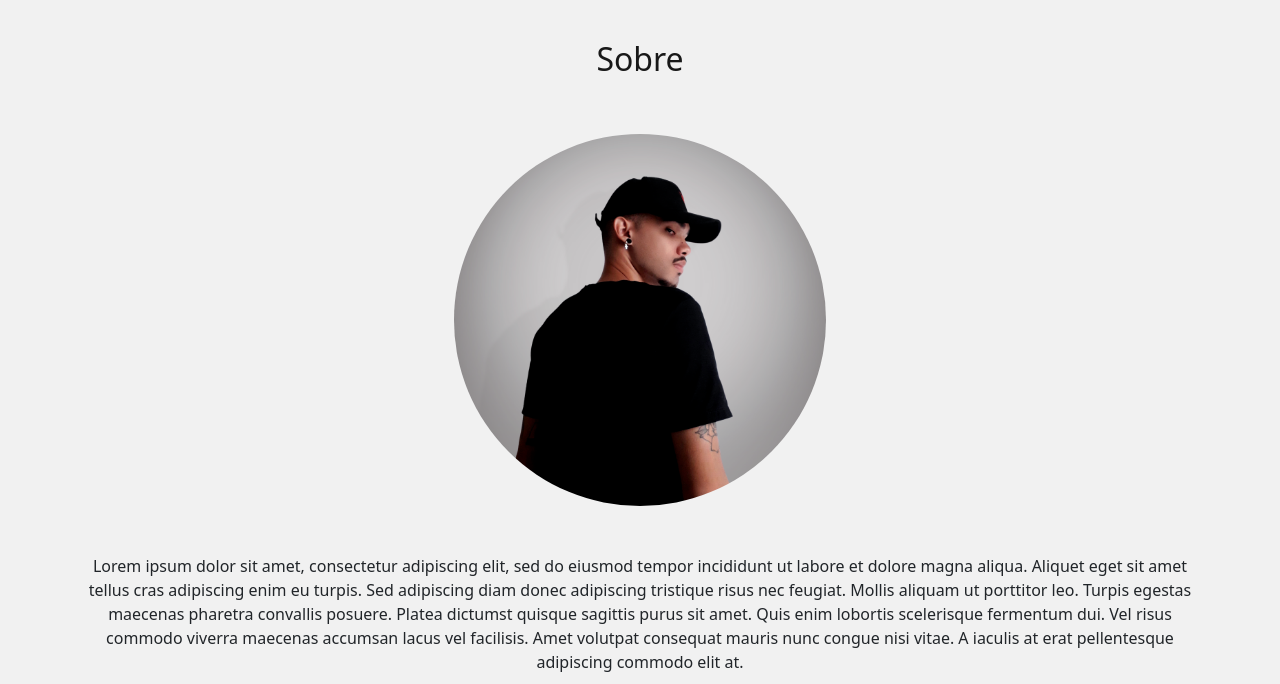
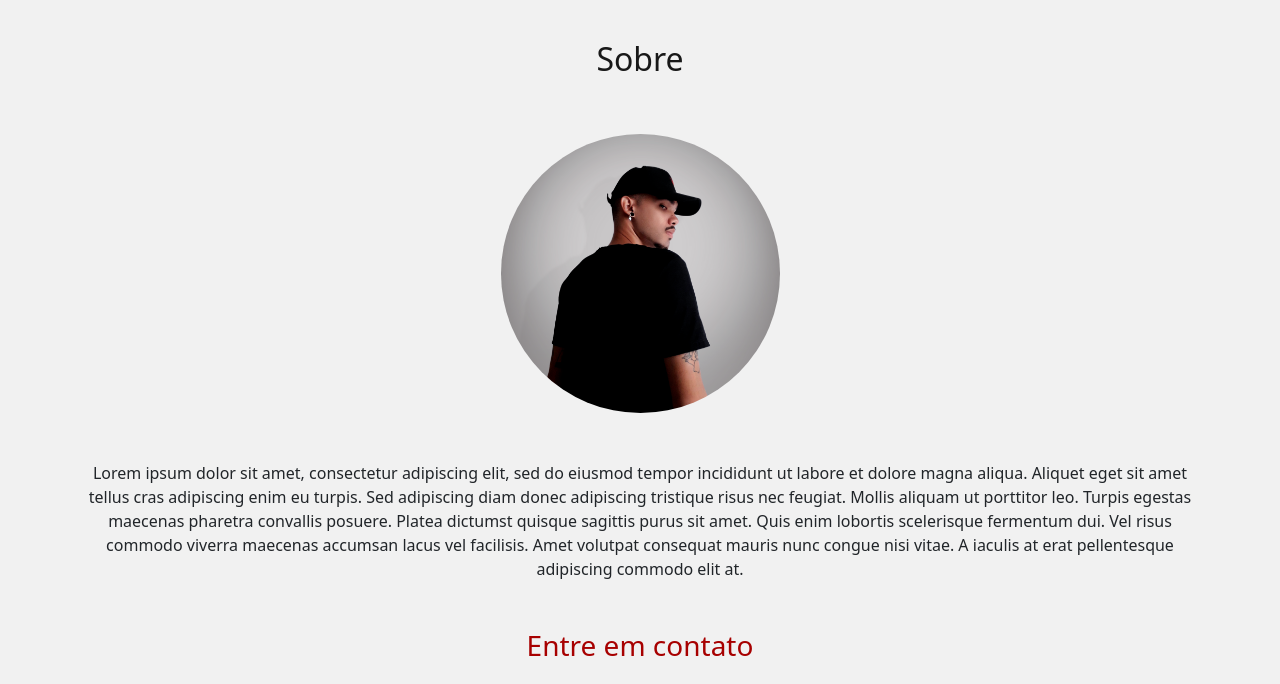
Before and after one commit to wendellwcl/MyArt, a plain HTML site: page index.html in a window 1280 px wide. Shown: the part 920-1604 px from the top of the page. Drawn offline with nearby package versions, Linux system fonts and the light colour scheme.

Commit message:
correção na seção sobre
correções de tamanho e retirada de animação na foto de perfil da seção sobre

```diff
--- a/css/style.css
+++ b/css/style.css
@@ -39,11 +39,11 @@ h3{
     overflow: hidden;
 }
 
-img{
+#galeria img{
     transition: .5s;
 }
 
-img:hover{
+#galeria img:hover{
     transform: scale(1.1);
 }
 
--- a/index.html
+++ b/index.html
@@ -68,7 +68,7 @@
     <section class="container" id="sobre">
         <h2 class="text-center p-5">Sobre</h2>
         <div class="row justify-content-center g-0">
-            <div class="col-6 col-md-4 mb-5" id="perfil">
+            <div class="col-6 col-md-3 mb-5" id="perfil">
                 <img src="img/perfil.png" alt="foto do artista" class="img-fluid">
             </div>
         </div>
```
